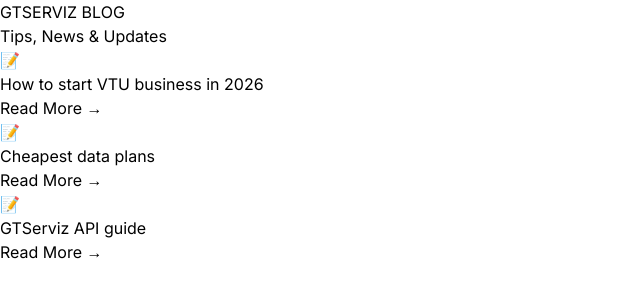
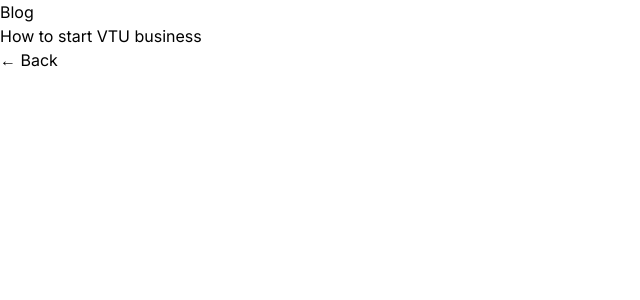
Before and after one commit to rajdolla/gtserviz-frontend, a Next.js app: page /blog in a window 1280 px wide. Shown: the top 300 px of the page, without its empty margins (0-640 px from the left). Built offline with nearby package versions, Linux system fonts and the light colour scheme.

Commit message:
Refactor BlogPage component to Page component

```diff
--- a/app/blog/page.tsx
+++ b/app/blog/page.tsx
@@ -1,15 +1 @@
-"use client";
-import Link from "next/link";
-export default function BlogPage() {
-  return (
-    <div className="min-h-screen bg-[#f2f7fb] pt-[80px]">
-      <div className="max-w-[1240px] mx-auto px-5">
-        <p className="text-[#00A54F] font-black text-[11px]">GTSERVIZ BLOG</p>
-        <h1 className="text-[28px] font-black">Tips, News & Updates</h1>
-        <div className="grid md:grid-cols-3 gap-5 mt-8">
-          {[{t:"How to start VTU business in 2026"},{t:"Cheapest data plans"},{t:"GTServiz API guide"}].map((b,i)=><div key={i} className="bg-white border rounded-xl overflow-hidden"><div className="h-36 bg-[#e6f6ec] flex items-center justify-center text-[32px]">📝</div><div className="p-5"><h4 className="font-black">{b.t}</h4><Link href="#" className="text-[#00A54F] text-[11px] font-black mt-3 inline-block">Read More →</Link></div></div>)}
-        </div>
-      </div>
-    </div>
-  );
-}
+"use client"; import Link from "next/link"; export default function Page(){return <div className="min-h-screen bg-[#f2f7fb] pt-[80px]"><div className="max-w-[1240px] mx-auto px-5"><h1 className="text-[28px] font-black">Blog</h1><div className="grid md:grid-cols-3 gap-5 mt-8"><div className="bg-white border rounded-xl p-5 font-black">How to start VTU business</div></div><Link href="/" className="inline-block mt-10 text-[#00A54F] font-black">← Back</Link></div></div>;}
```
